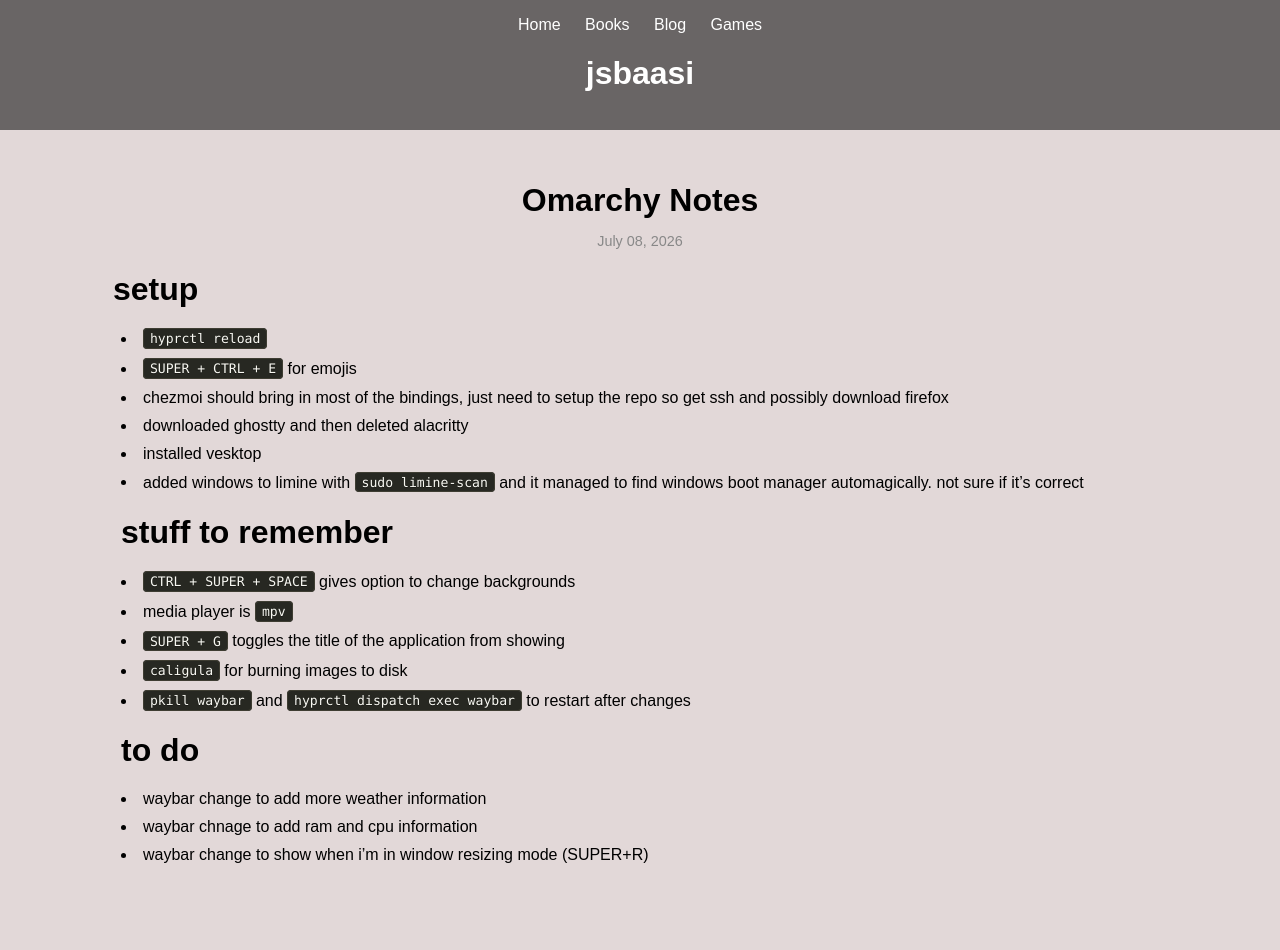
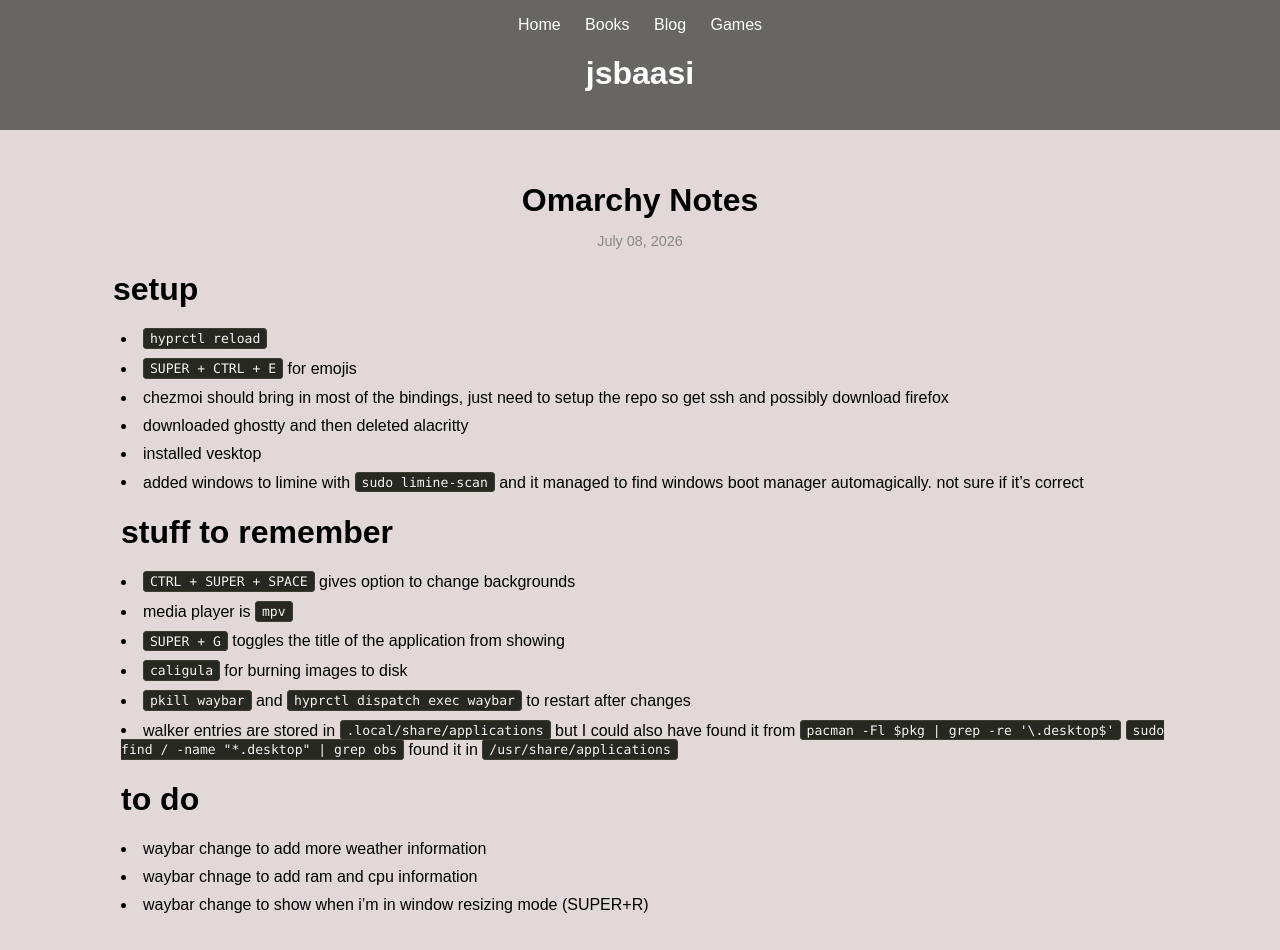
Before and after one commit to jsbaasi/jsbaasi.github.io, a Jekyll site: the page built from _posts/2026-07-08-omarchy-notes.md, in a window 1280 px wide. Built offline with Jekyll 4.4.1, drawn with Linux system fonts in a browser that asks for light colours; before the commit the page ends 900 px from its top, so only the background shows below that.

Commit message:
vault backup: 2026-07-17 22:55:32

```diff
--- a/_posts/2026-07-08-omarchy-notes.md
+++ b/_posts/2026-07-08-omarchy-notes.md
@@ -18,6 +18,7 @@ permalink: /omarchy-notes/
 - `SUPER + G` toggles the title of the application from showing
 - `caligula` for burning images to disk
 - `pkill waybar` and `hyprctl dispatch exec waybar` to restart after changes
+- walker entries are stored in `.local/share/applications` but I could also have found it from `pacman -Fl $pkg | grep -re '\.desktop$'` `sudo find / -name "*.desktop" | grep obs` found it in `/usr/share/applications`
 # to do
 - waybar change to add more weather information
 - waybar chnage to add ram and cpu information
```
